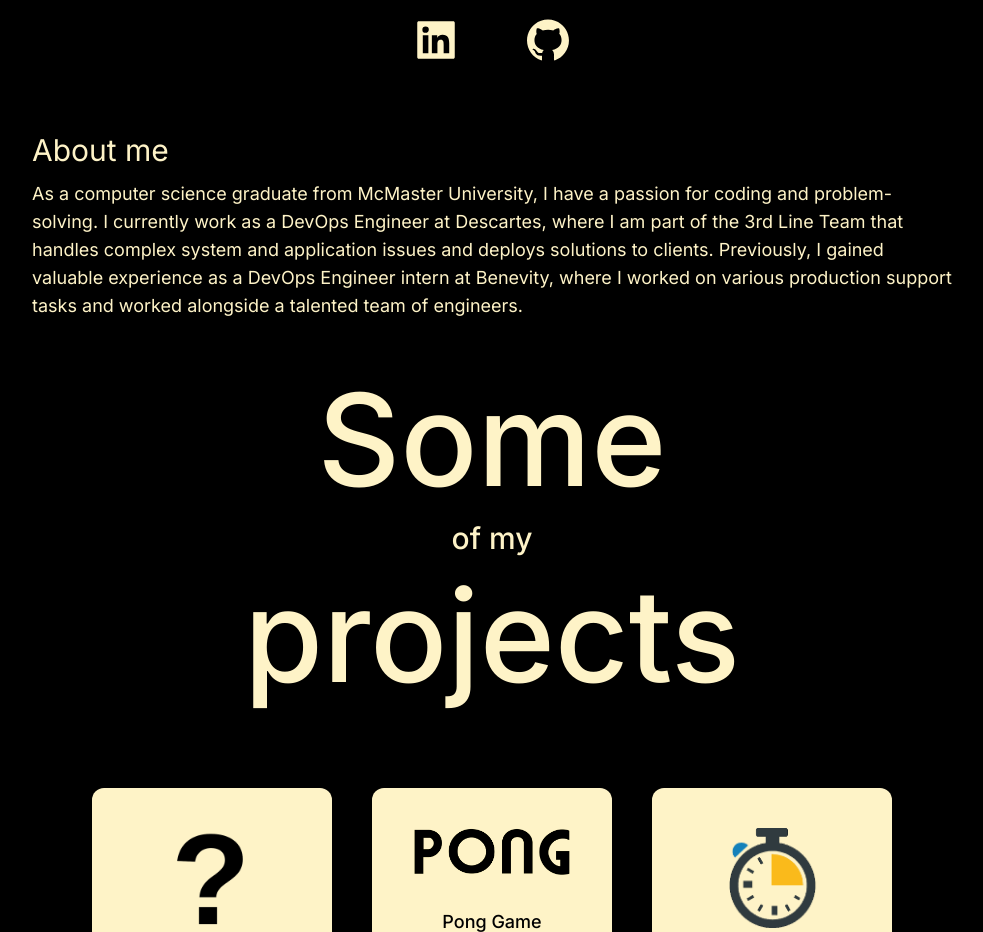
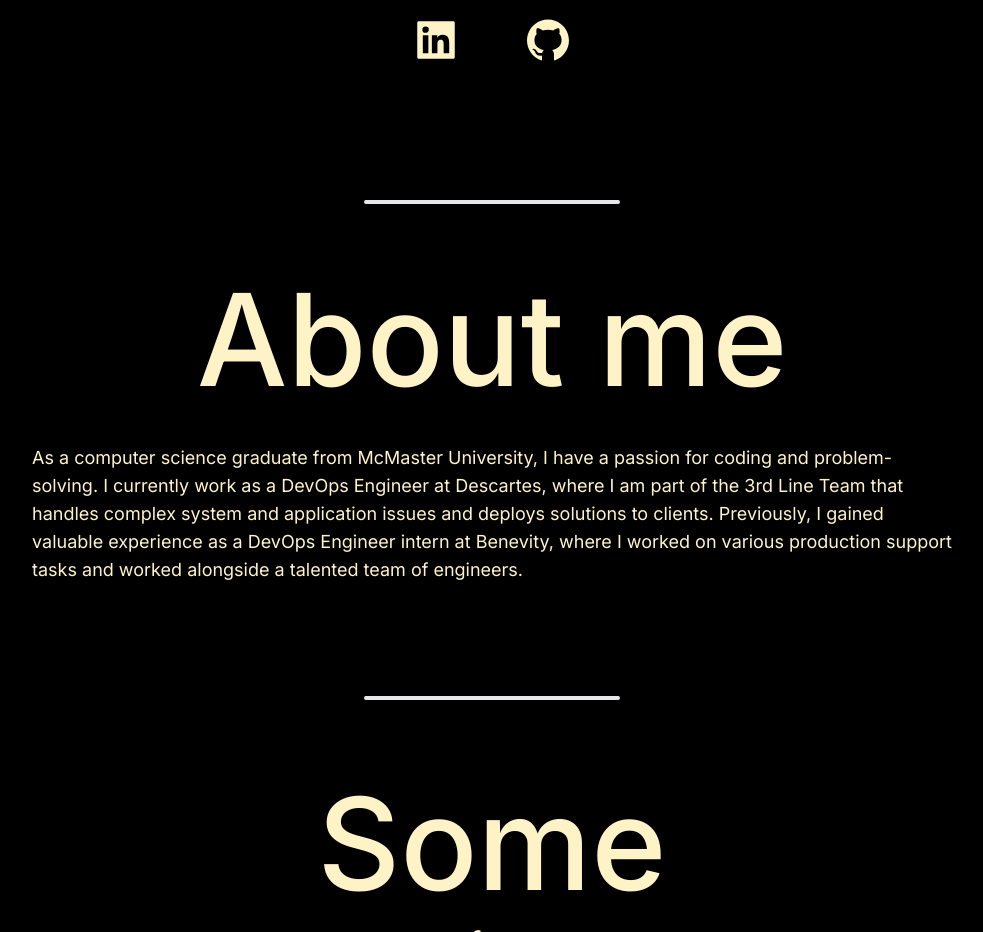
Before and after one commit to khana251/Portfolio, a Next.js app: page / in a window 1280 px wide. Shown: the part 740-1672 px from the top of the page, without its empty margins (148-1131 px from the left). Built offline with nearby package versions, Linux system fonts and the light colour scheme.

Commit message:
Add break lines

```diff
--- a/app/page.js
+++ b/app/page.js
@@ -87,14 +87,20 @@ export default function Home() {
 
 
         </section>
+        <div class="flex items-center justify-center py-10">
+          <hr class="w-64 h-1 my-8 bg-gray-200 border-0 rounded dark:bg-gray-700"></hr>
+        </div>
         {/* Second page */}
         <section className='px-10 md:px-20 lg:px-40'>
           <motion.div initial={{ opacity: 0 }} whileInView={{ opacity: 1 }} className='px-5 l:px-10'>
-            <h3 className='text-amber-100 text-3xl py-1'>About me</h3>
-            <p className='text-amber-100 text-md md:text-lg py-2 leading-8 text-grey-800'>
+            <h3 className='text-center text-5xl text-amber-100 font-medium md:text-9xl pb-10'>About me</h3>
+            <p className='text-amber-100 text-md md:text-lg leading-8 text-grey-800'>
               As a computer science graduate from McMaster University, I have a passion for coding and problem-solving. I currently work as a DevOps Engineer at Descartes, where I am part of the 3rd Line Team that handles complex system and application issues and deploys solutions to clients. Previously, I gained valuable experience as a DevOps Engineer intern at Benevity, where I worked on various production support tasks and worked alongside a talented team of engineers.
             </p>
           </motion.div>
+          <div class="flex items-center justify-center pt-20">
+          <hr class="w-64 h-1 my-8 bg-gray-200 border-0 rounded dark:bg-gray-700"></hr>
+        </div>
           <motion.div initial={{ opacity: 0 }} transition={{ duration: 1 }} whileInView={{ opacity: 1 }} className='p-10'>
             <h2 className='text-center text-5xl py-2 text-amber-100 font-medium md:text-9xl'>Some</h2>
             <h2 className='text-3xl py-2 text-center text-amber-100 font-medium md:text-3xl'>of my</h2>
```
